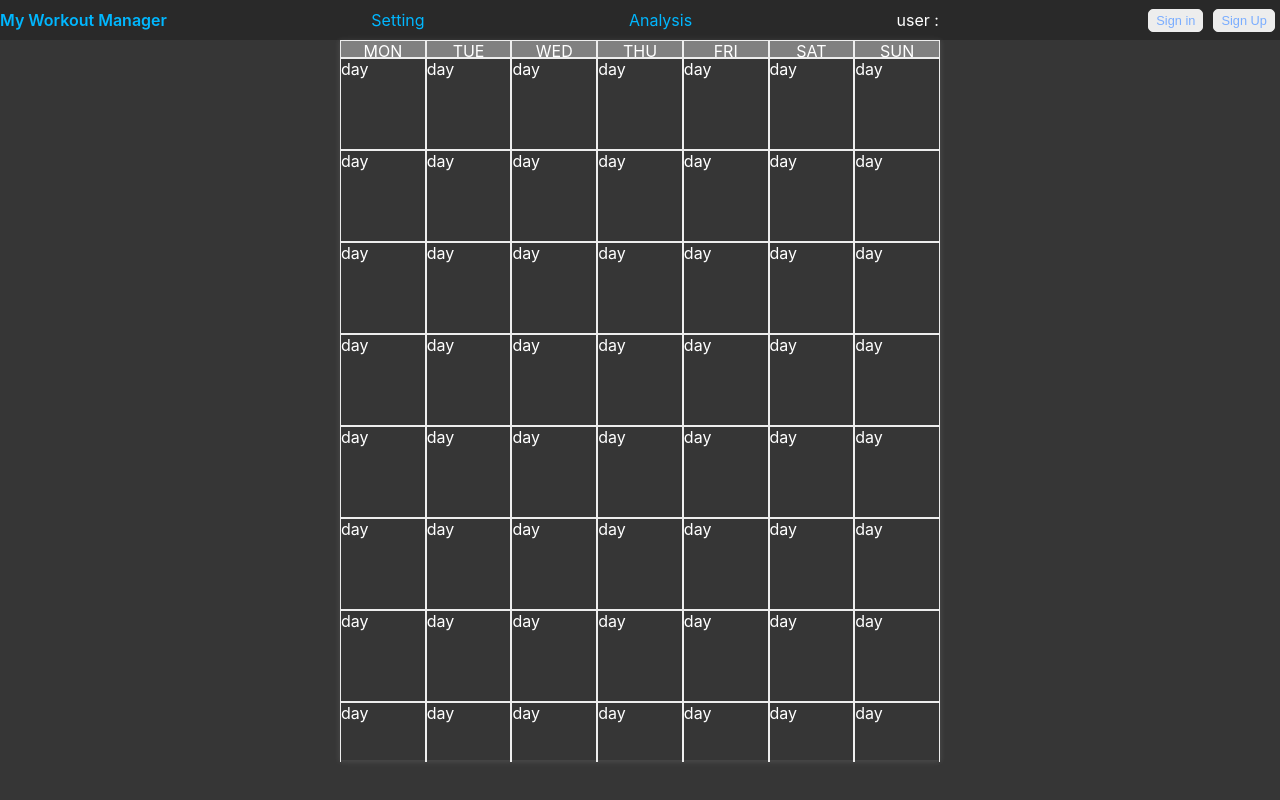
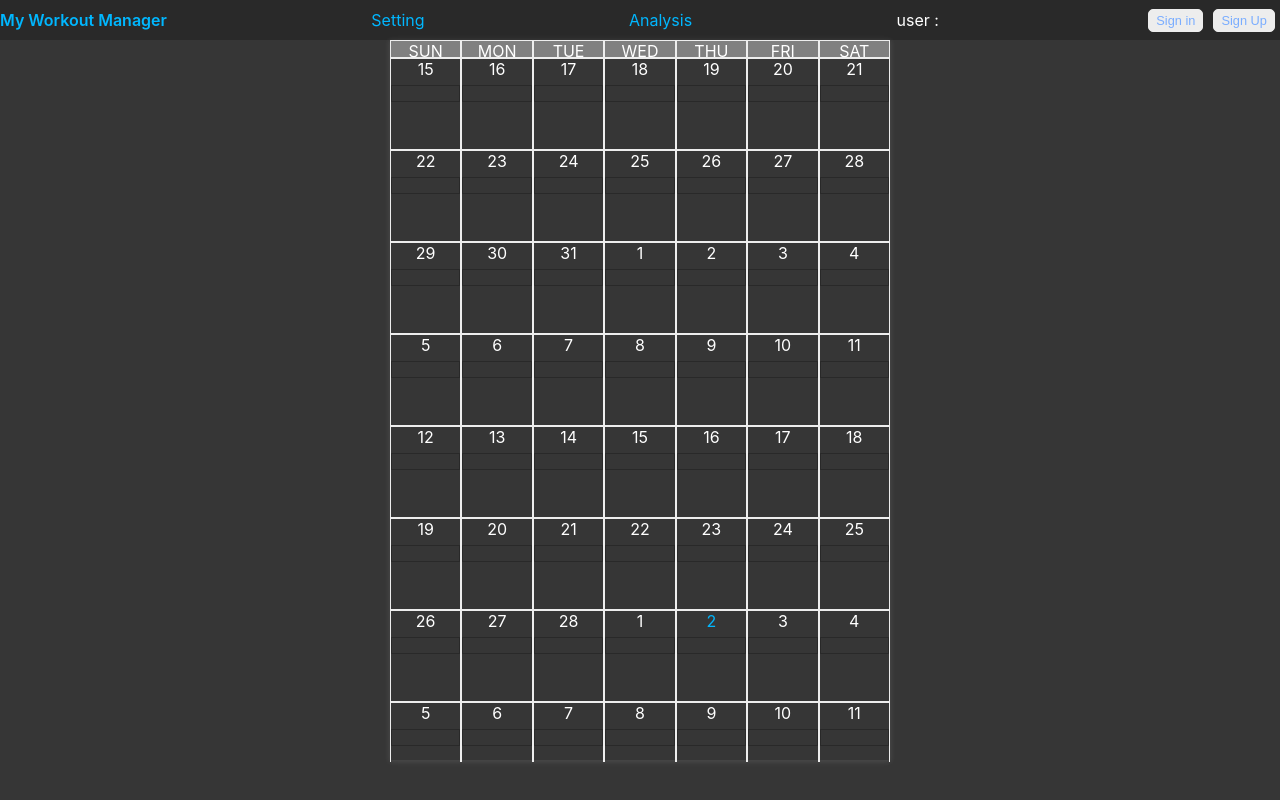
Before and after one commit to pmjuu/my-workout-manager, a React (Create React App) app: page / in a window 1280 px wide. Built offline with nearby package versions, Linux system fonts and the light colour scheme.

Commit message:
feat: create monthly calendar and daily select box

```diff
--- a/src/components/Calendar.js
+++ b/src/components/Calendar.js
@@ -4,8 +4,8 @@ import Daily from "./common/Daily";
 const Wrapper = styled.section`
   /* display: grid; */
   min-width: 300px;
-  width: 600px;
-  max-width: 600px;
+  width: 500px;
+  max-width: 500px;
   height: 90vh;
   box-shadow: 0px 1px 5px 1px rgba(255, 255, 255, 0.1);
 
@@ -33,7 +33,17 @@ const Wrapper = styled.section`
 `;
 
 export default function Calendar() {
-  const dayTypeList = ["MON", "TUE", "WED", "THU", "FRI", "SAT", "SUN"];
+  const dayTypeList = ["SUN", "MON", "TUE", "WED", "THU", "FRI", "SAT"];
+  const prevWeeks = 6;
+
+  const dateList = [];
+  const date = new Date();
+  date.setDate(date.getDate() - date.getDay() - prevWeeks * 7);
+
+  for (let i = 0; i < 70; i += 1) {
+    dateList.push(new Date(date.toISOString()));
+    date.setDate(date.getDate() + 1);
+  }
 
   return (
     <Wrapper>
@@ -41,7 +51,7 @@ export default function Calendar() {
         {dayTypeList.map((day, i) => <div className="day" key={i}>{day}</div>)}
       </div>
       <div className="dates">
-        {Array.from(Array(80)).map(i => <Daily />)}
+        {dateList.map(date => <Daily key={date.toISOString()} date={date} />)}
       </div>
     </Wrapper>
   );
--- a/src/components/common/Daily.js
+++ b/src/components/common/Daily.js
@@ -1,14 +1,46 @@
+import { useState } from "react";
 import styled from "styled-components";
 
 const Wrapper = styled.div`
   height: 90px;
   border: 1px solid #ededed;
+
+  .date {
+    margin-bottom: 3px;
+    color: ${props => props.color};
+    text-align: center;
+  }
+
+  .place-selection {
+    width: 100%;
+    border-color: #292929;
+    background-color: transparent;
+    color: white;
+    transition: 0.3s all ease;
+    -moz-appearance: none;
+    -webkit-appearance: none;
+    appearance: none;
+  }
+
+  .place-selection:hover {
+    border-color: #ededed;
+  }
 `;
 
-export default function Daily() {
+export default function Daily({ date }) {
+  const givenDate = date.toISOString().slice(0,10);
+  const todayDate = new Date().toISOString().slice(0,10);
+  const [isToday, setIsToday] = useState(givenDate === todayDate);
+
   return (
-    <Wrapper>
-      day
+    <Wrapper color={isToday ? "#00B7FF" : ""}>
+      <div className="date" >{date.getDate()}</div>
+      <form>
+        <select className="place-selection">
+          <option key="1" value="default"></option>
+          <option key="2" value="신림">신림</option>
+        </select>
+      </form>
     </Wrapper>
   );
 }
```
Also changed, not shown: src/components/SignIn.js (added, +15 -0 lines), src/components/SignUp.js (added, +19 -0 lines).
